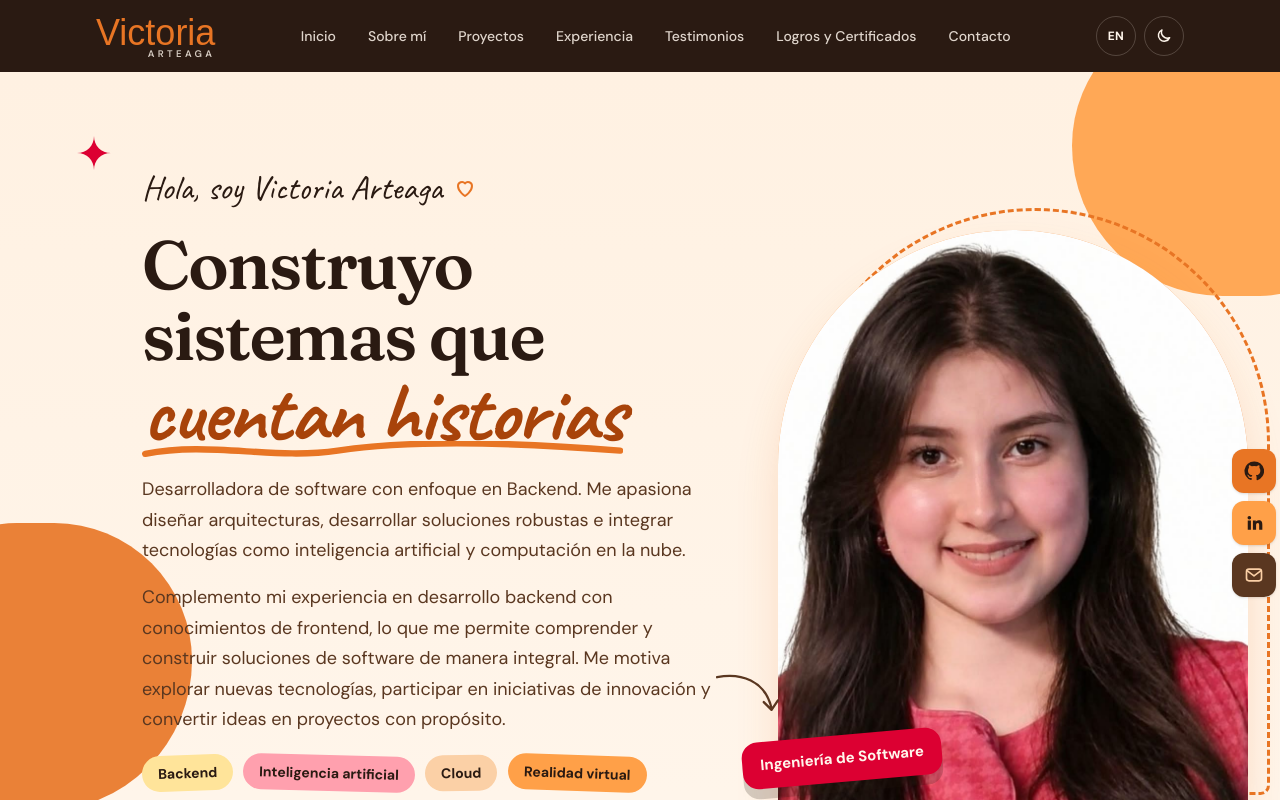
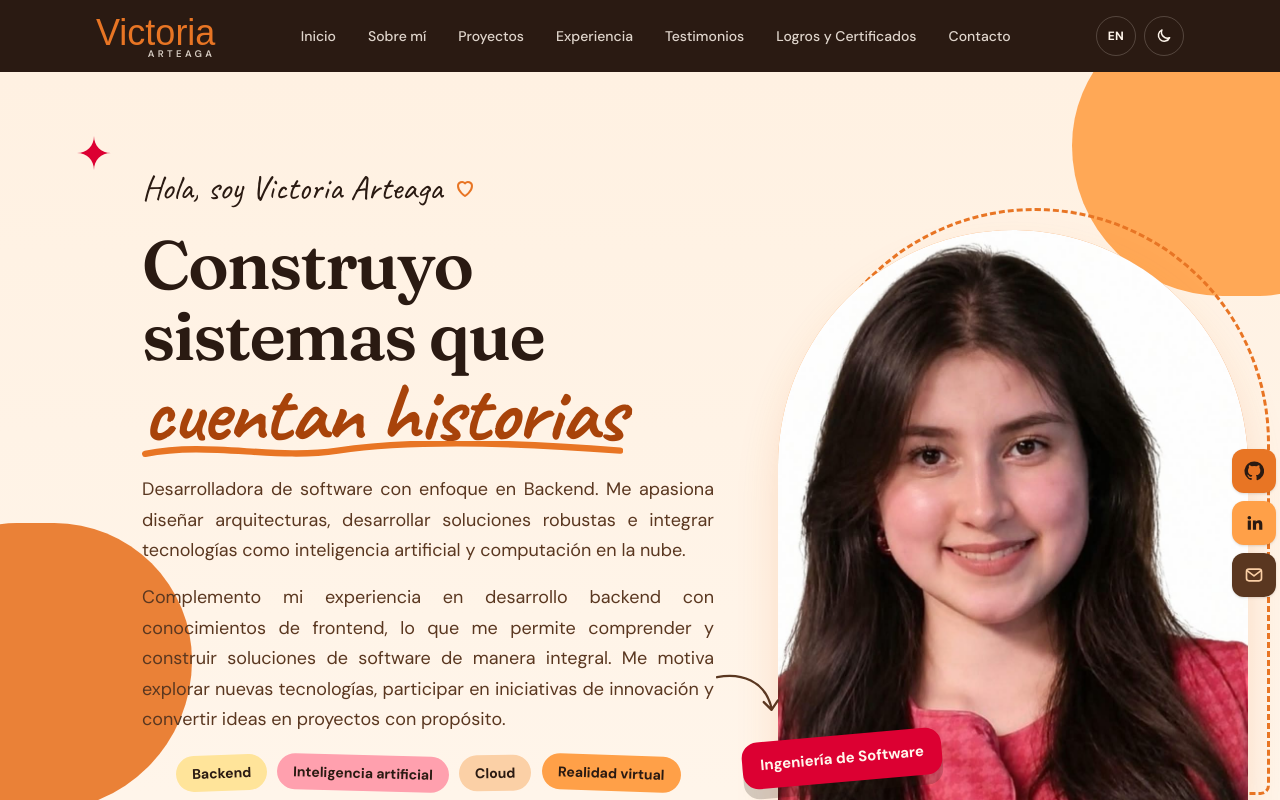
Before and after one commit to VictoriaArteaga/Mi-Portafolio, a Next.js app in the folder portafolio/: page / in a window 1280 px wide. Shown: the top 800 px of the page. Built offline with nearby package versions, Linux system fonts and the light colour scheme; a web font is replaced by a local one.

Commit message:
Arreglo del hero

```diff
--- a/portafolio/components/Hero.tsx
+++ b/portafolio/components/Hero.tsx
@@ -51,13 +51,13 @@ export default function Hero() {
               </svg>
             </span>
           </h1>
-          <div className="space-y-4 text-lg leading-[1.7] text-cocoa dark:text-moon/75">
+          <div className="space-y-4 text-justify text-lg leading-[1.7] text-cocoa dark:text-moon/75">
             {profile.paragraphs.map((paragraph) => (
               <p key={paragraph}>{paragraph}</p>
             ))}
           </div>
 
-          <ul className="flex flex-wrap gap-2.5">
+          <ul className="flex flex-wrap justify-center gap-2.5">
             {extra.chips.map((chip, i) => (
               <li key={chip} className={`rounded-full px-4 py-2 text-sm font-bold text-ink ${chipTones[i % chipTones.length]}`}>
                 {chip}
```
